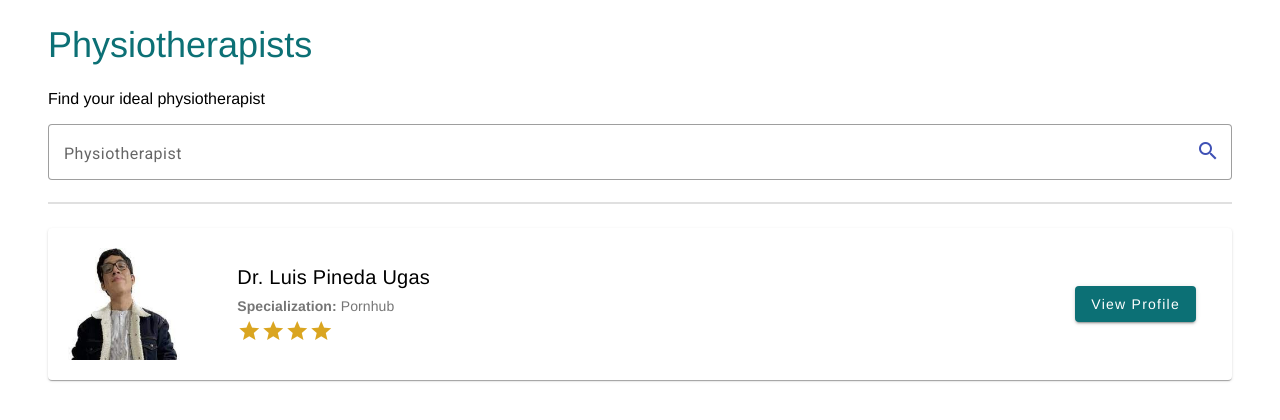
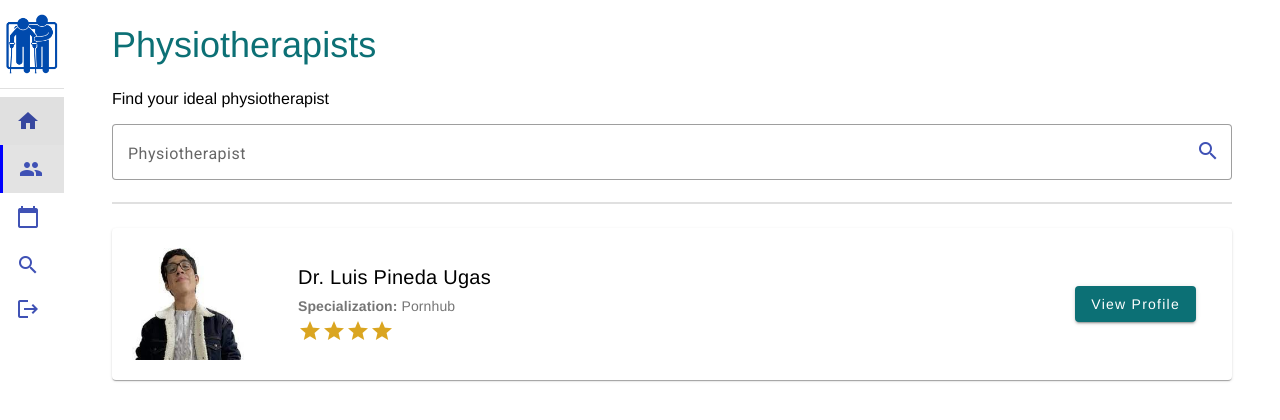
Before and after one commit to upc-pre-202302-IoTheraphy-SI572-SW71/Web-Theraphy, an Angular app: page /physiotherapist-list in a window 1280 px wide. Shown: the top 420 px of the page. Built offline with nearby package versions, Linux system fonts and the light colour scheme.

Commit message:
fix: sidenav added

```diff
--- a/src/app/appointments/pages/physiotherapist-list/physiotherapist-list.component.css
+++ b/src/app/appointments/pages/physiotherapist-list/physiotherapist-list.component.css
@@ -3,12 +3,14 @@
   flex-direction: row;
   height: 100%;
 }
-
 .contents {
-  width: 100%;
+  max-width: 100%;
   height: 100%;
   margin-left: 48px;
   margin-right: 48px;
+}
+.sidenav {
+  height: 100%;
 }
 
 
@@ -101,3 +103,11 @@ mat-icon {
   color: goldenrod;
 
 }
+
+.card-content img {
+  border-color: #0C7075;
+}
+
+.contents {
+  width: 100%;
+}
--- a/src/app/appointments/pages/physiotherapist-list/physiotherapist-list.component.html
+++ b/src/app/appointments/pages/physiotherapist-list/physiotherapist-list.component.html
@@ -1,4 +1,7 @@
 <div class="page">
+  <div class="sidenav">
+    <app-sidenav></app-sidenav>
+  </div>
   <div class="contents">
     <div>
       <h1>Physiotherapists</h1>
--- /dev/null
+++ b/src/app/shared/components/sidenav/sidenav.component.css
@@ -0,0 +1,56 @@
+/* Estilos para el contenedor de contenido principal */
+.sidenav-content {
+  display: flex;
+  flex-direction: column;
+  height: calc(100% - 48px); /* Resta el alto del header (48px) */
+  overflow-y: auto; /* Agrega desplazamiento vertical si el contenido es demasiado largo */
+}
+
+/* Estilos para el contenedor de Log Out */
+.logout-container {
+  margin-top: auto; /* Coloca Log Out en la parte inferior */
+}
+
+/* Resto de estilos (los que ya tenías) */
+img {
+  width: 64px;
+}
+
+.logo-container {
+  display: flex;
+  flex-direction: row;
+  align-items: center;
+  justify-content: center;
+  cursor: pointer;
+  padding-top: 12px;
+  padding-bottom: 12px;
+}
+
+.sidenav-item:hover {
+  border-left: solid 3px blue;
+}
+
+.active-link {
+  border-left: solid 3px blue;
+  background: #e3e3e3;
+}
+
+.logo-text {
+  font-weight: bold;
+  font-size: 18px;
+}
+
+.sidenav-item-text {
+  font-size: 14px;
+  margin-left: 10px;
+}
+
+.block {
+  display: flex;
+  flex-direction: row;
+  align-items: center;
+}
+
+.mat-icon {
+  vertical-align: middle;
+}
--- /dev/null
+++ b/src/app/shared/components/sidenav/sidenav.component.html
@@ -0,0 +1,24 @@
+<mat-sidenav #sidenav [mode]="isExpanded ? 'side' : 'over'" opened="true">
+  <div class="logo-container" (click)="isExpanded = !isExpanded">
+    <img src="assets/logo-image.png" alt="asdsd" class="logo-image">
+    <span *ngIf="isExpanded" class="logo-text">Theraphy</span>
+  </div>
+  <mat-divider></mat-divider>
+  <div class="sidenav-content">
+    <mat-nav-list class="sidenav-menu">
+      <div class="block" *ngFor="let data of sidenavData">
+        <mat-list-item class="sidenav-item" routerLinkActive="active-link" [routerLink]="[data.routeLink]">
+          <mat-icon color="primary" [matTooltip]="data.label" matTooltipPosition="right">{{data.icon}}</mat-icon>
+          <span mat-line class="sidenav-item-text" *ngIf="isExpanded">{{ data.label }}</span>
+        </mat-list-item>
+      </div>
+    </mat-nav-list>
+  </div>
+  <!-- Log Out en la parte inferior -->
+  <div class="logout-container">
+    <mat-list-item class="sidenav-item logout" routerLinkActive="false" [routerLink]="['/']">
+      <mat-icon color="primary" matTooltip="Log out" matTooltipPosition="right">logout</mat-icon>
+      <span mat-line class="sidenav-item-text" *ngIf="isExpanded">Log Out</span>
+    </mat-list-item>
+  </div>
+</mat-sidenav>
--- /dev/null
+++ b/src/app/shared/components/sidenav/sidenav.component.ts
@@ -0,0 +1,25 @@
+import {Component, HostListener, OnInit} from '@angular/core';
+import {sidenavMenuData} from "./sidenavMenuData";
+
+@Component({
+  selector: 'app-sidenav',
+  templateUrl: './sidenav.component.html',
+  styleUrls: ['./sidenav.component.css']
+})
+export class SidenavComponent implements OnInit {
+
+  sidenavData = sidenavMenuData;
+  isExpanded = true;
+  @HostListener('window:resize', ['$event'])
+  onResize(event: Event): void {
+    this.checkWindowSize();
+  }
+
+  ngOnInit(): void {
+    this.checkWindowSize();
+  }
+
+  private checkWindowSize(): void {
+    this.isExpanded = window.innerWidth > 1800; // Cambia isExpanded a false si el ancho es menor o igual a 800px
+  }
+}
--- /dev/null
+++ b/src/app/shared/components/sidenav/sidenavMenuData.ts
@@ -0,0 +1,19 @@
+export const sidenavMenuData = [
+  {
+    routeLink: '/physiotherapist-list2',
+    icon: 'home',
+    label: 'Home'
+  },
+  {
+    routeLink: '/physiotherapist-list',    icon: 'group',
+    label: 'Physiotherapists'
+  },
+  {
+    routeLink: '/physiotherapist-list2',    icon: 'calendar_today',
+    label: 'Appointments'
+  },
+  {
+    routeLink: '/physiotherapist-list2',    icon: 'search',
+    label: 'My therapy'
+  }
+]
```
Also changed, not shown: src/app/app.module.ts (+11 -1 lines), src/assets/logo-image.png (added), 1 other file (tests, documents, lock files or other folders).
